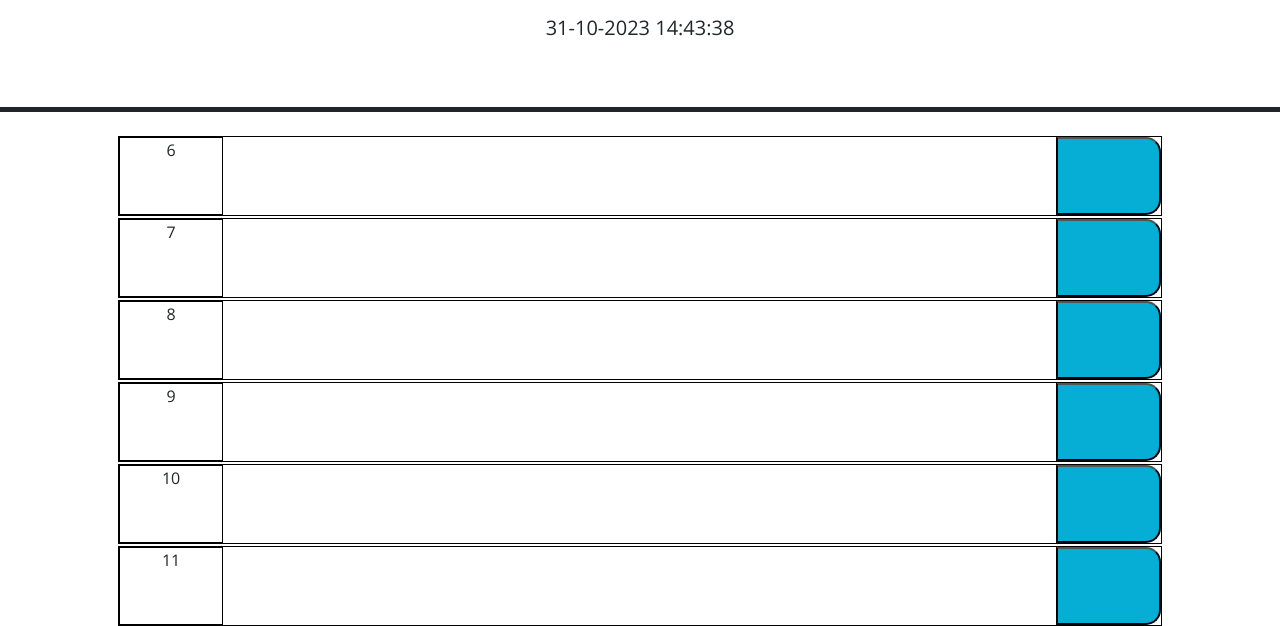
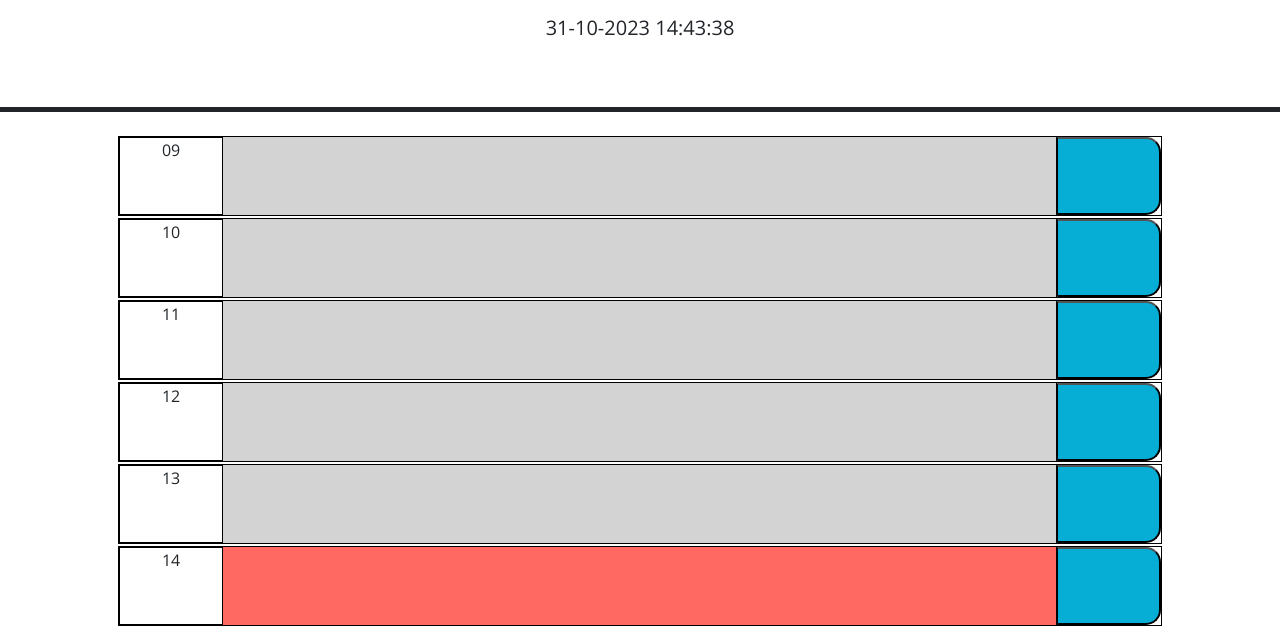
Before and after one commit to TP4458/Day-planner-Tomasz-Pawlikowski, a plain HTML site: page index.html in a window 1280 px wide. Shown: the part 166-792 px from the top of the page. Drawn offline with nearby package versions, Linux system fonts and the light colour scheme.

Commit message:
colour logic added

```diff
--- a/assets/css/style.css
+++ b/assets/css/style.css
@@ -64,6 +64,7 @@ textarea {
 .future {
   background-color: #77dd77;
   color: white;
+
 }
 
 .saveBtn {
--- a/assets/js/script.js
+++ b/assets/js/script.js
@@ -22,13 +22,14 @@ $(function () {
   // TODO: Add code to display the current date in the header of the page.
 });
 
-
+var startTime = dayjs().hour(9).format("HH");
+var endTime = dayjs().hour(17).format("HH");
 const timeDispEl = $("#currentDay")
 var scheduleWrap = $(".container")
 var saveBtnEl = $(".saveBTN")   //cant be global so we know chich exact button is clicked
 let workDay = {           //we will have 12 elements, 1 for each hr 6 to 18
-    start: 6,
-    finish: 18
+    start: startTime,
+    finish: endTime
 }
 
 
@@ -40,6 +41,8 @@ function timeNow(){
   }
 setInterval(timeNow, 1000)
 
+var hourNow = dayjs().hour()
+console.log(hourNow)
 //create for loop using time from workDay - i=start hours, finishing codition end hours
 
   //wrap this in a for loop for the number of hours specs in workDay
@@ -59,6 +62,13 @@ for (var i=workDay.start; i <= workDay.finish; i++){
     let textArea = $("<textarea>");
     textArea.addClass("textArea")
     scheduleEntry.append(textArea)
+
+    if (i > hourNow){
+      textArea.addClass("future")
+    } else if (i < hourNow) {
+      textArea.addClass("past")
+    } else {textArea.addClass("present")}
+
 
     //create save btn
     let saveBtn = $("<button>");
```
Also changed, not shown: index.html (+4 -0 lines).
